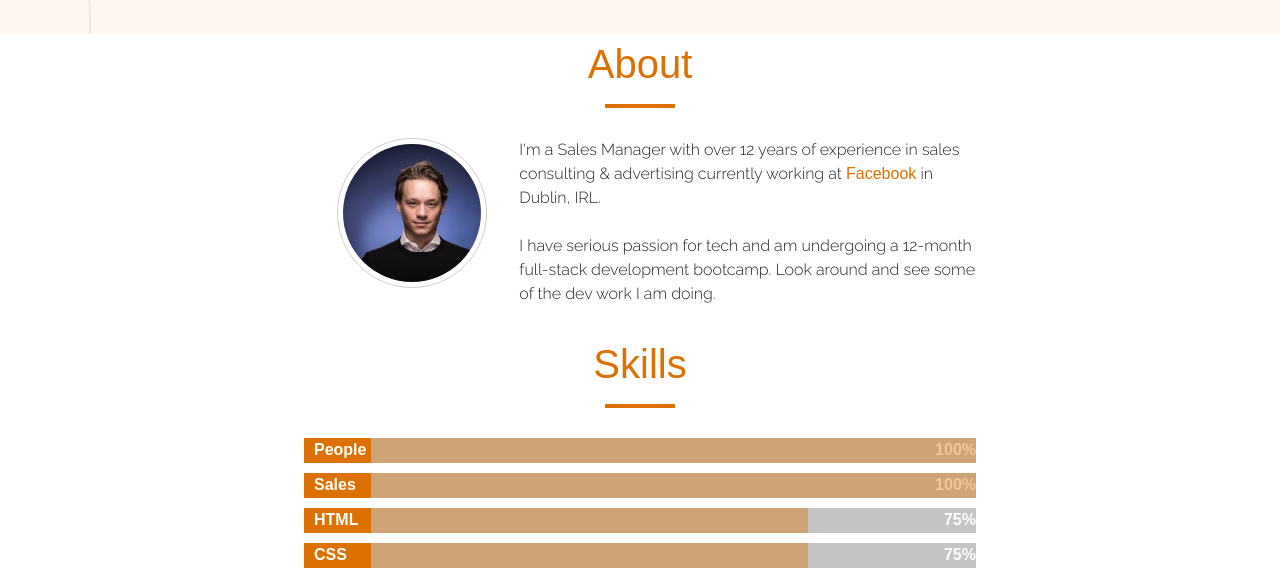
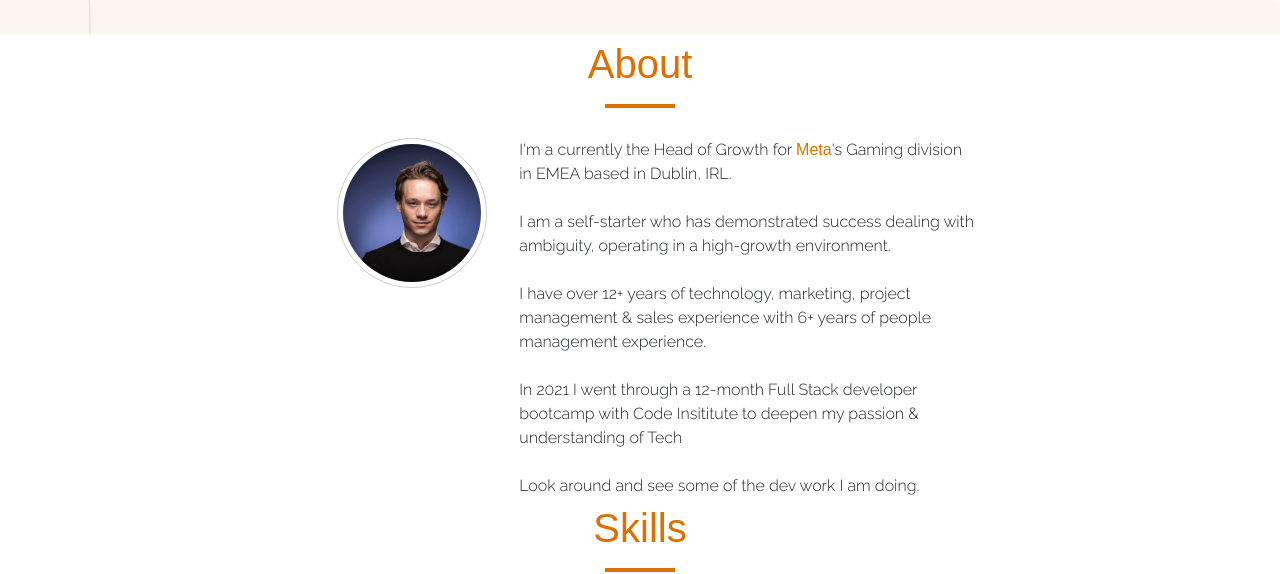
Before and after one commit to mpysys/portfolio-personal, a plain HTML site: page index.html in a window 1280 px wide. Shown: the part 866-1440 px from the top of the page. Drawn offline with nearby package versions, Linux system fonts and the light colour scheme.

Commit message:
Add a longer summary

```diff
--- a/index.html
+++ b/index.html
@@ -85,11 +85,15 @@
           </div>
           <!-- ABOUT ME TEXT-->
           <div id="about-text">
-            <p>I'm a Sales Manager with over 12 years of experience in sales consulting & advertising currently working at <span>Facebook</span> in Dublin, IRL.</p>
+            <p>I'm a currently the Head of Growth for <span>Meta</span>'s Gaming division in EMEA based in Dublin, IRL.</p>
             <br>
-            <p> I have serious passion for tech and am undergoing a 12-month full-stack development bootcamp.
-              Look around and see some of the dev work I am doing.
-            </p>
+            <p>I am a self-starter who has demonstrated success dealing with ambiguity, operating in a high-growth environment.</p>
+            <br>
+            <p>I have over 12+ years of technology, marketing, project management & sales experience with 6+ years of people management experience.</p>
+            <br>
+            <p>In 2021 I went through a 12-month Full Stack developer bootcamp with Code Insititute to deepen my passion & understanding of Tech</p>
+            <br>
+            <p>Look around and see some of the dev work I am doing.</p>
           </div>
         </div>
       </div>
```
